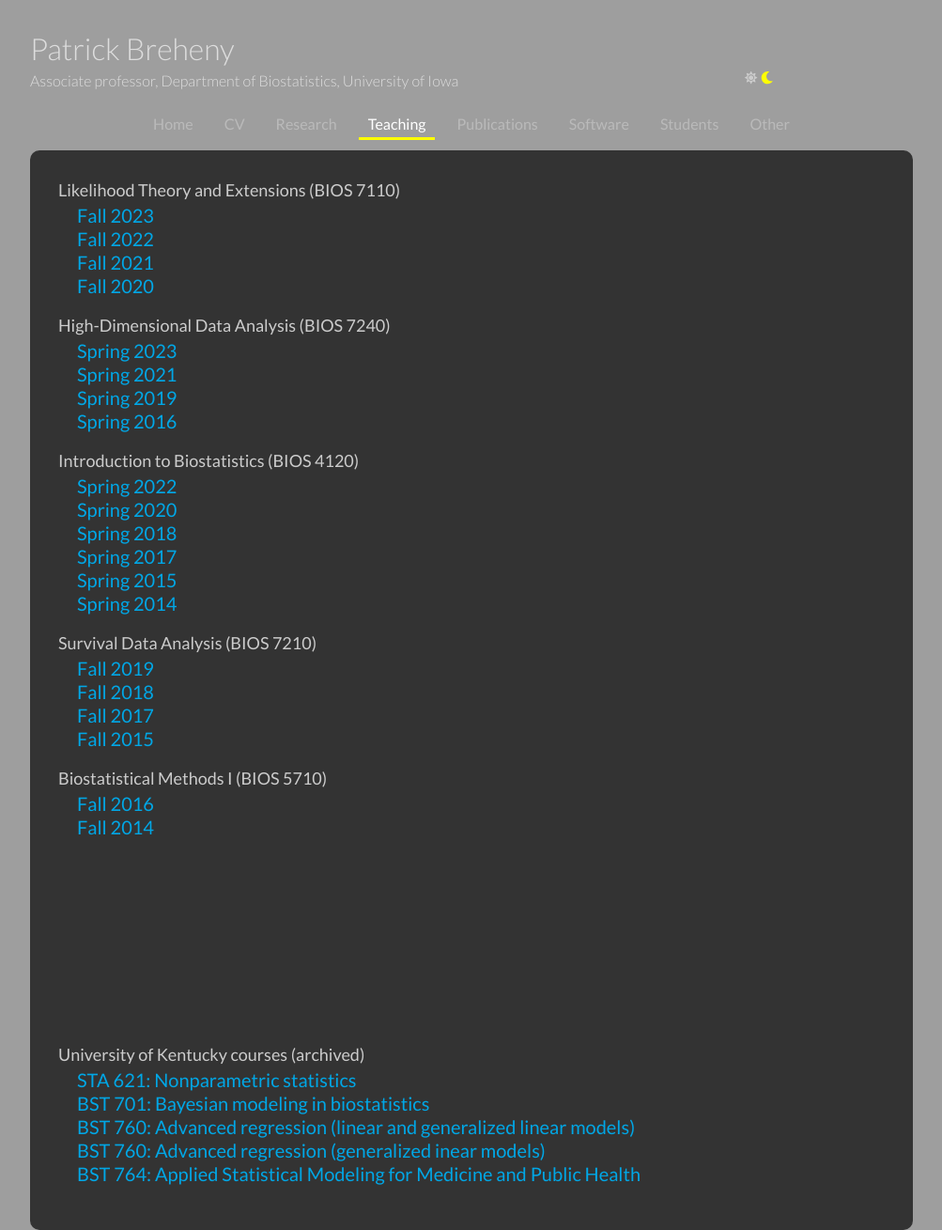
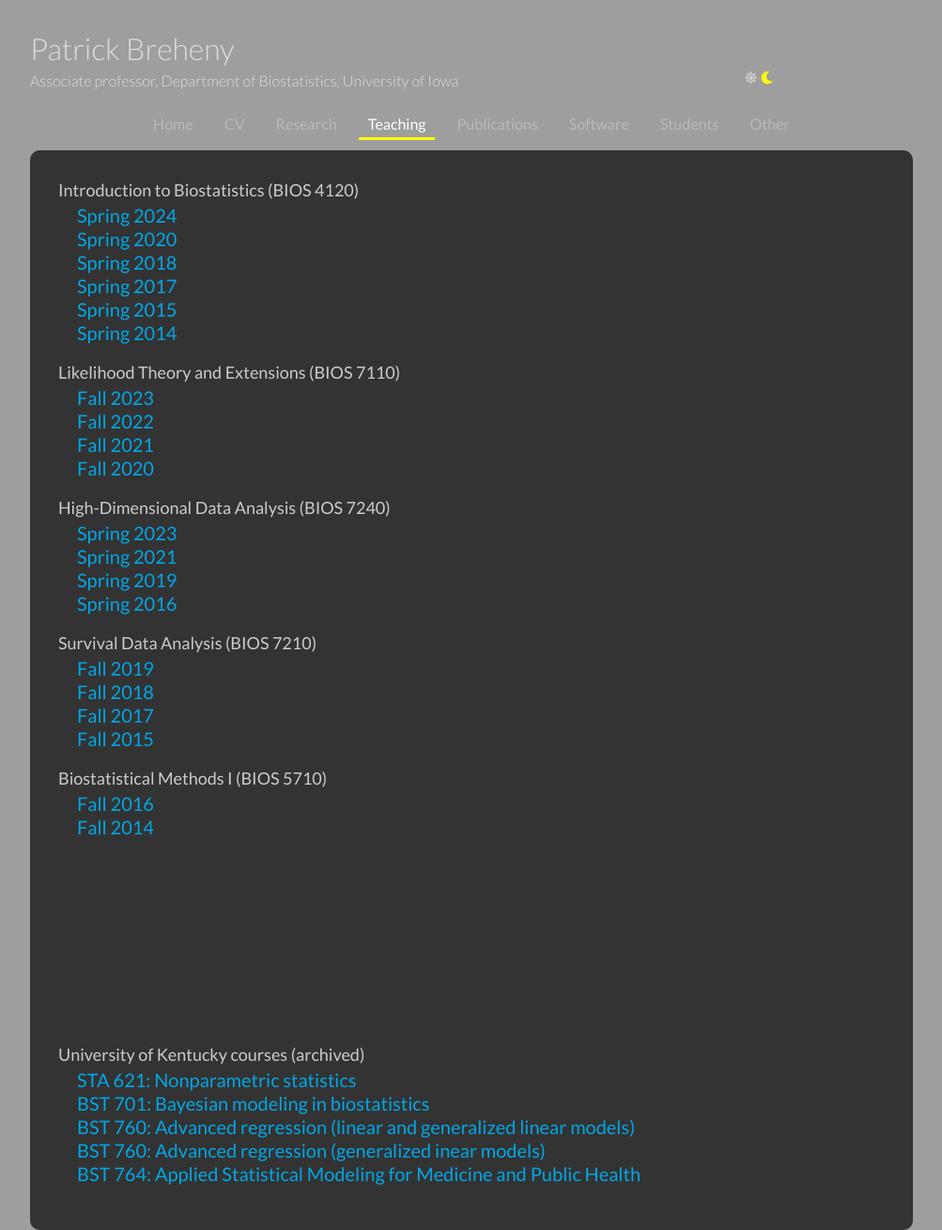
Before and after one commit to pbreheny/web, a Jekyll site: the page built from teaching.html, in a window 1280 px wide. Shown: the whole page at 94% size, without its empty margins (138-1141 px from the left). Built offline with Jekyll 4.4.1, drawn with Linux system fonts in a browser that asks for light colours; nearby versions of some CDN libraries; some of the changed lines change nothing that is shown; grey boxes are pictures that could not be loaded.

Commit message:
teaching: spring 2024

```diff
--- a/teaching.html
+++ b/teaching.html
@@ -1,6 +1,16 @@
 ---
 layout: default
 ---
+
+<h4>Introduction to Biostatistics (BIOS 4120)</h4>
+<div class="semester">
+  <h3><a href="4120/s24/index.html">Spring 2024</a></h3>
+  <h3><a href="4120/s20/index.html">Spring 2020</a></h3>
+  <h3><a href="4120/s18/index.html">Spring 2018</a></h3>
+  <h3><a href="4120/s17/index.html">Spring 2017</a></h3>
+  <h3><a href="4120/s15/index.html">Spring 2015</a></h3>
+  <h3><a href="4120/s14/index.html">Spring 2014</a></h3>
+</div>
 
 <h4>Likelihood Theory and Extensions (BIOS 7110)</h4>
 <div class="semester">
@@ -16,16 +26,6 @@
   <h3><a href="7240/s21/index.html">Spring 2021</a></h3>
   <h3><a href="7240/s19/index.html">Spring 2019</a></h3>
   <h3><a href="7600/s16/index.html">Spring 2016</a></h3>
-</div>
-
-<h4>Introduction to Biostatistics (BIOS 4120)</h4>
-<div class="semester">
-  <h3><a href="4120/s22/index.html">Spring 2022</a></h3>
-  <h3><a href="4120/s20/index.html">Spring 2020</a></h3>
-  <h3><a href="4120/s18/index.html">Spring 2018</a></h3>
-  <h3><a href="4120/s17/index.html">Spring 2017</a></h3>
-  <h3><a href="4120/s15/index.html">Spring 2015</a></h3>
-  <h3><a href="4120/s14/index.html">Spring 2014</a></h3>
 </div>
 
 <h4>Survival Data Analysis (BIOS 7210)</h4>
```
